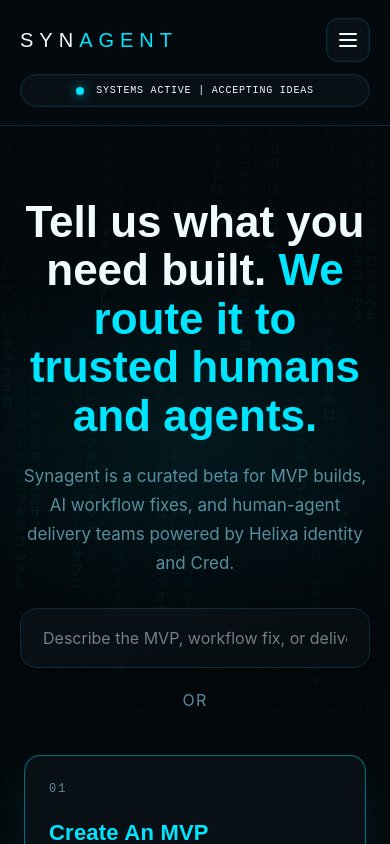
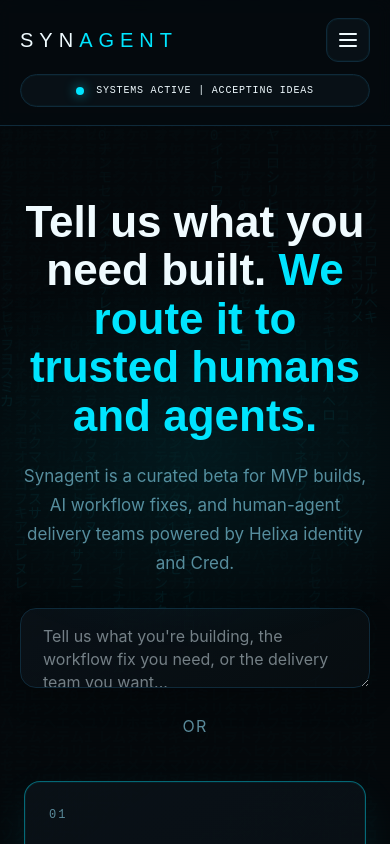
Before and after one commit to Bendr-20/synagent, a Next.js app: page / in a window 390 px wide. Shown: the top 844 px of the page. Built offline with nearby package versions, Linux system fonts and the light colour scheme.

Commit message:
Fix mobile hero prompt wrapping

```diff
--- a/src/app/page.tsx
+++ b/src/app/page.tsx
@@ -187,21 +187,23 @@
         </p>
 
         <div style={{ width: "100%", maxWidth: "860px", marginBottom: "20px" }}>
-          <input
-            type="text"
-            placeholder="Describe the MVP, workflow fix, or delivery team you need..."
+          <textarea
+            rows={2}
+            placeholder="Tell us what you're building, the workflow fix you need, or the delivery team you want..."
             style={{
               width: "100%",
-              height: "60px",
-              padding: "0 22px",
+              minHeight: "70px",
+              padding: "16px 22px",
               fontSize: "16px",
-              lineHeight: 1,
+              lineHeight: 1.45,
               borderRadius: "16px",
               background: "linear-gradient(145deg, rgba(10,18,24,0.92), rgba(8,14,18,0.84))",
               border: `1px solid ${theme.border}`,
               color: theme.text,
               boxShadow: "0 10px 30px rgba(0,0,0,0.2)",
               outline: "none",
+              resize: "vertical",
+              overflowY: "auto",
             }}
           />
         </div>
```
